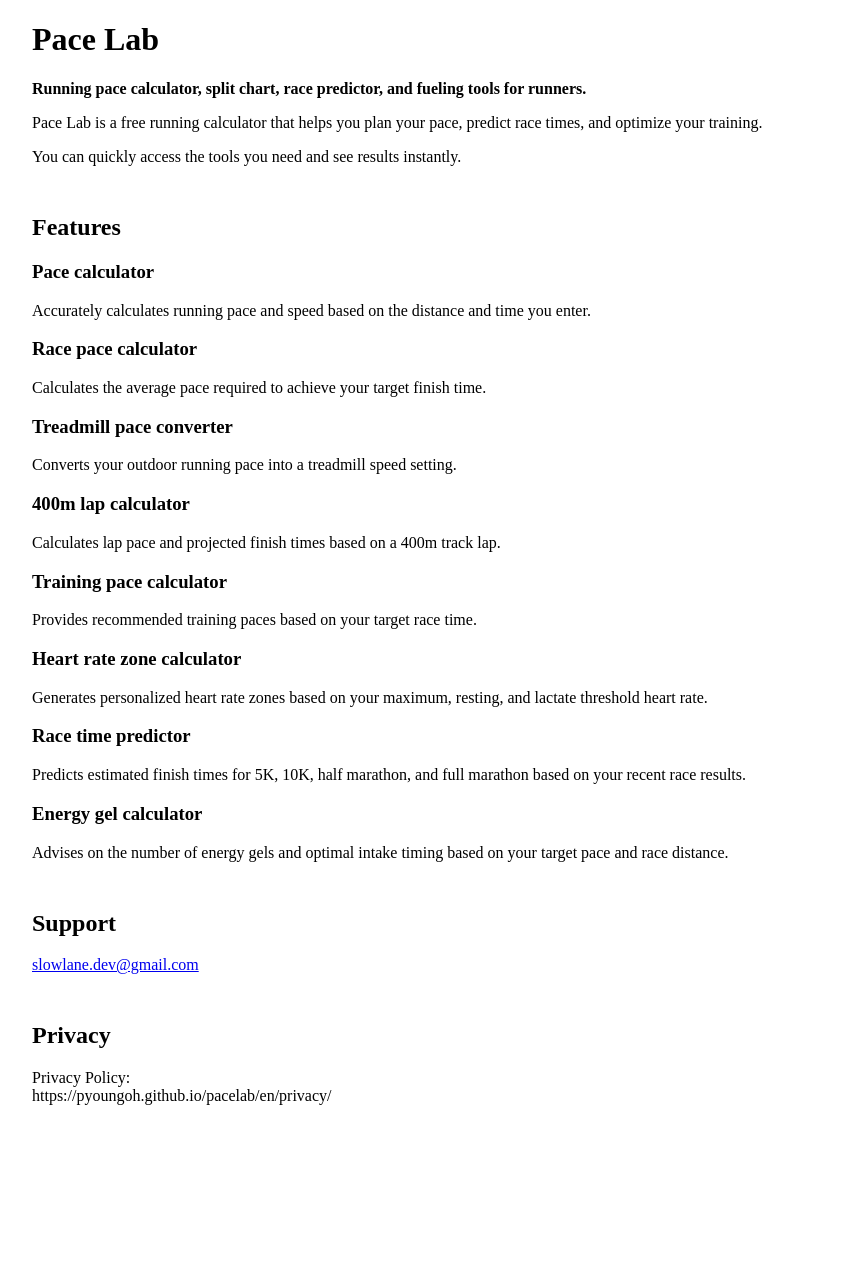
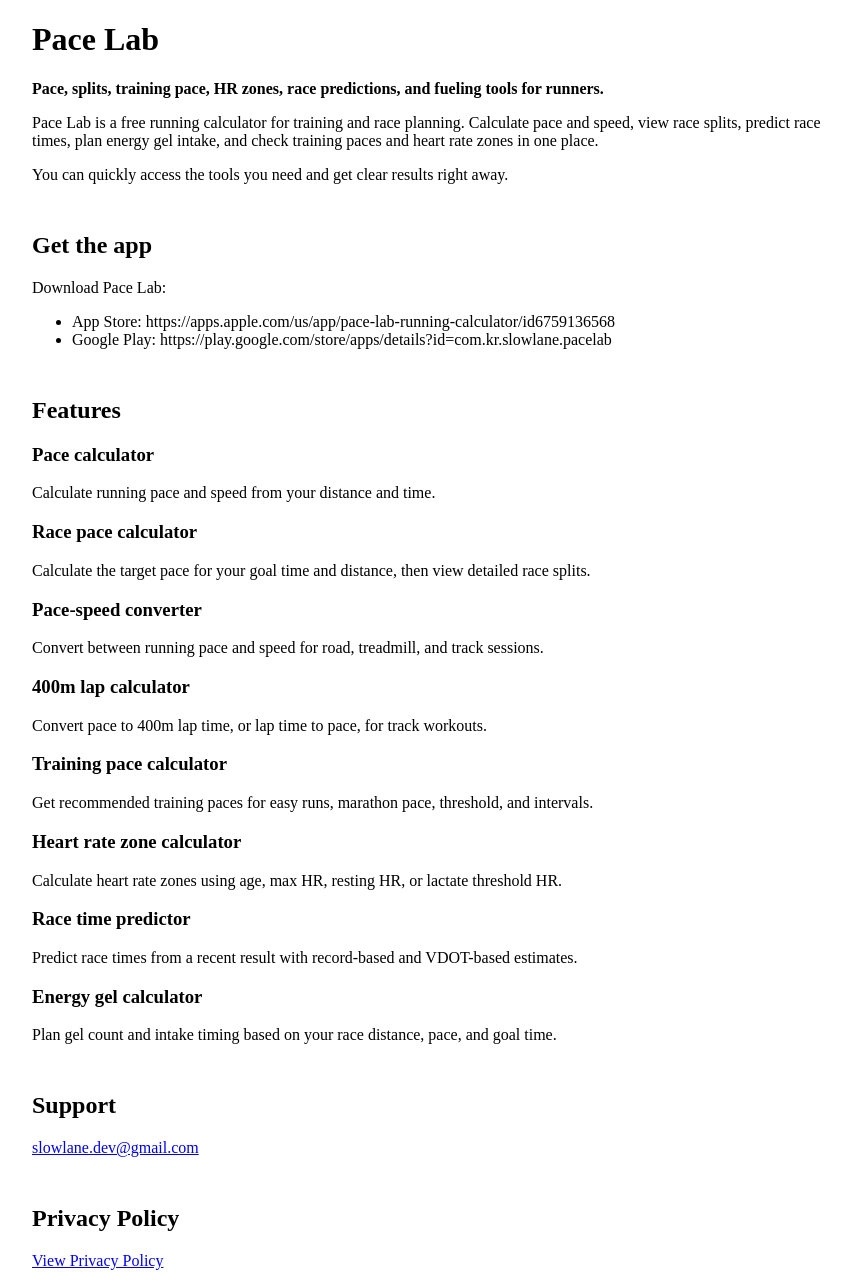
Before and after one commit to Pyoungoh/pyoungoh.github.io, a Jekyll site: the page built from pacelab/en/index.md, in a window 1280 px wide. Shown: the whole page, without its empty margins (208-1059 px from the left). Built offline with Jekyll 4.4.1, drawn with Linux system fonts in a browser that asks for light colours; our own code applies the rules of GitHub Pages for plain Markdown files; before the commit the page ends 1121 px from its top, so only the background shows below that.

Commit message:
기능별 서브 페이지 작성

```diff
--- a/pacelab/en/index.md
+++ b/pacelab/en/index.md
@@ -1,50 +1,56 @@
 # Pace Lab
 
-**Running pace calculator, split chart, race predictor, and fueling tools for runners.**
+**Pace, splits, training pace, HR zones, race predictions, and fueling tools for runners.**
 
-Pace Lab is a free running calculator that helps you plan your pace, predict race times, and optimize your training.
+Pace Lab is a free running calculator for training and race planning. Calculate pace and speed, view race splits, predict race times, plan energy gel intake, and check training paces and heart rate zones in one place.
 
-You can quickly access the tools you need and see results instantly.
+You can quickly access the tools you need and get clear results right away.
+
+## Get the app
+
+Download Pace Lab:
+
+- App Store: https://apps.apple.com/us/app/pace-lab-running-calculator/id6759136568
+- Google Play: https://play.google.com/store/apps/details?id=com.kr.slowlane.pacelab
 
 ## Features
 
 ### Pace calculator
 
-Accurately calculates running pace and speed based on the distance and time you enter.
+Calculate running pace and speed from your distance and time.
 
 ### Race pace calculator
 
-Calculates the average pace required to achieve your target finish time.
+Calculate the target pace for your goal time and distance, then view detailed race splits.
 
-### Treadmill pace converter
+### Pace-speed converter
 
-Converts your outdoor running pace into a treadmill speed setting.
+Convert between running pace and speed for road, treadmill, and track sessions.
 
 ### 400m lap calculator
 
-Calculates lap pace and projected finish times based on a 400m track lap.
+Convert pace to 400m lap time, or lap time to pace, for track workouts.
 
 ### Training pace calculator
 
-Provides recommended training paces based on your target race time.
+Get recommended training paces for easy runs, marathon pace, threshold, and intervals.
 
 ### Heart rate zone calculator
 
-Generates personalized heart rate zones based on your maximum, resting, and lactate threshold heart rate.
+Calculate heart rate zones using age, max HR, resting HR, or lactate threshold HR.
 
 ### Race time predictor
 
-Predicts estimated finish times for 5K, 10K, half marathon, and full marathon based on your recent race results.
+Predict race times from a recent result with record-based and VDOT-based estimates.
 
 ### Energy gel calculator
 
-Advises on the number of energy gels and optimal intake timing based on your target pace and race distance.
+Plan gel count and intake timing based on your race distance, pace, and goal time.
 
 ## Support
 
 [slowlane.dev@gmail.com](mailto:slowlane.dev@gmail.com)
 
-## Privacy
+## Privacy Policy
 
-Privacy Policy:
-https://pyoungoh.github.io/pacelab/en/privacy/
+[View Privacy Policy](https://pyoungoh.github.io/pacelab/en/privacy/)
```
Also changed, not shown: pacelab/en/pace-calculator/index.md (added, +48 -0 lines), pacelab/en/400m-lap-calculator/index.md (added), pacelab/en/energy-gel-calculator/index.md (added), pacelab/en/heart-rate-zone-calculator/index.md (added), pacelab/en/pace-speed-converter/index.md (added), pacelab/en/race-pace-calculator/index.md (added), pacelab/en/race-time-predictor/index.md (added), pacelab/en/training-pace-calculator/index.md (added).
